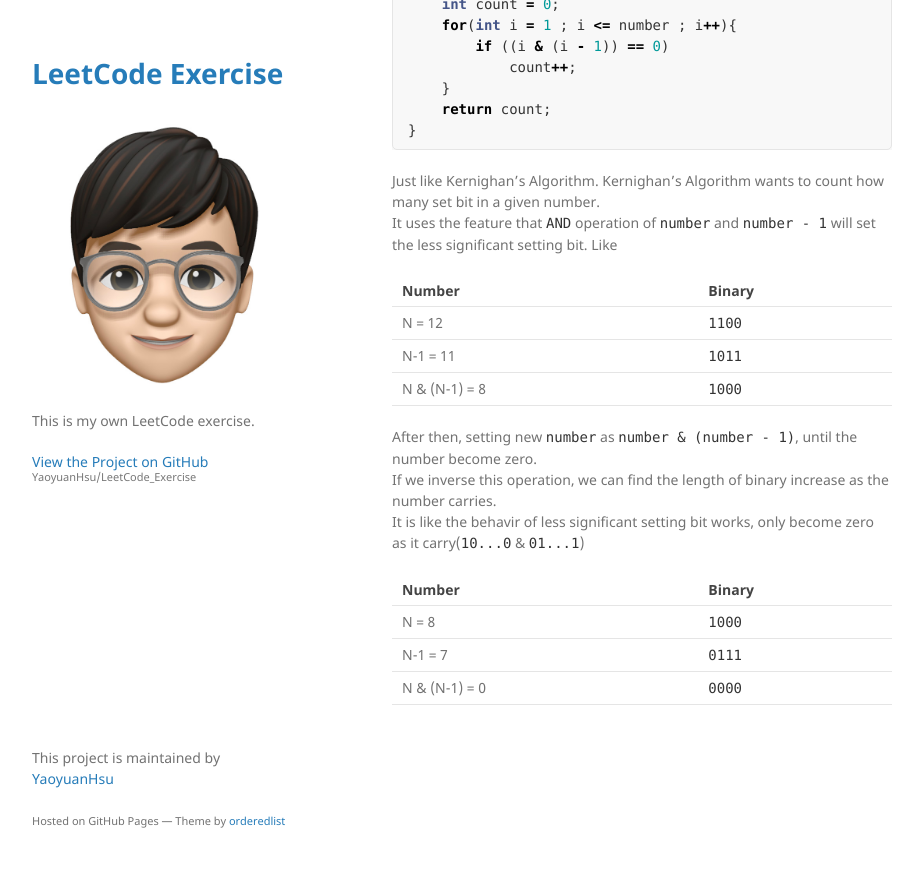
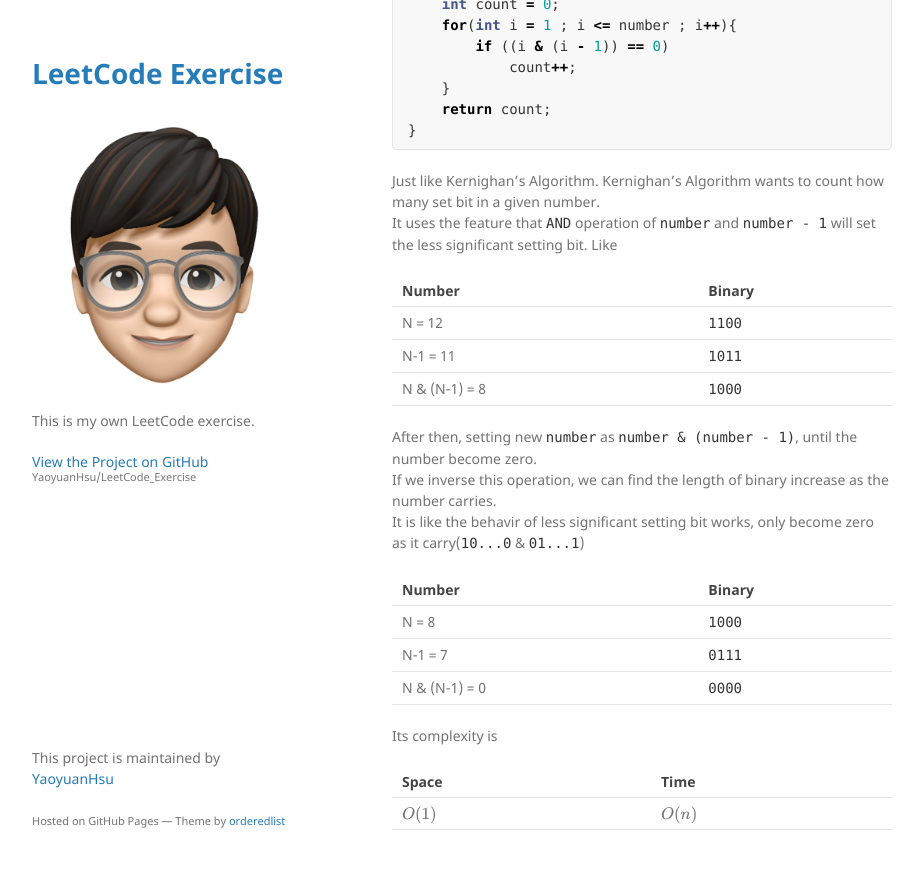
Before and after one commit to YaoyuanHsu/LeetCode_Exercise, a Jekyll site: the page built from 1680.Concatenation_Of_Consecutive_Binary_Numbers/1680.Concatenation_Of_Consecutive_Binary_Numbers.md, in a window 1280 px wide and 900 px high, scrolled down 2056 px. Shown: the top 869 px of the window, without its empty margins (178-1101 px from the left). Built offline with Jekyll 4.4.1, drawn with Linux system fonts in a browser that asks for light colours; our own code applies the rules of GitHub Pages for plain Markdown files; formulas are drawn with MathJax 3.

Commit message:
Update 1680.Concatenation_Of_Consecutive_Binary_Numbers.md

```diff
--- a/1680.Concatenation_Of_Consecutive_Binary_Numbers/1680.Concatenation_Of_Consecutive_Binary_Numbers.md
+++ b/1680.Concatenation_Of_Consecutive_Binary_Numbers/1680.Concatenation_Of_Consecutive_Binary_Numbers.md
@@ -118,3 +118,9 @@ It is like the behavir of less significant setting bit works, only become zero a
 |N = 8         |`1000`|
 |N-1 = 7       |`0111`|
 |N & (N-1) = 0 |`0000`|
+
+Its complexity is
+
+|Space |Time  |
+|-     |-     |
+|$O(1)$|$O(n)$|
```
